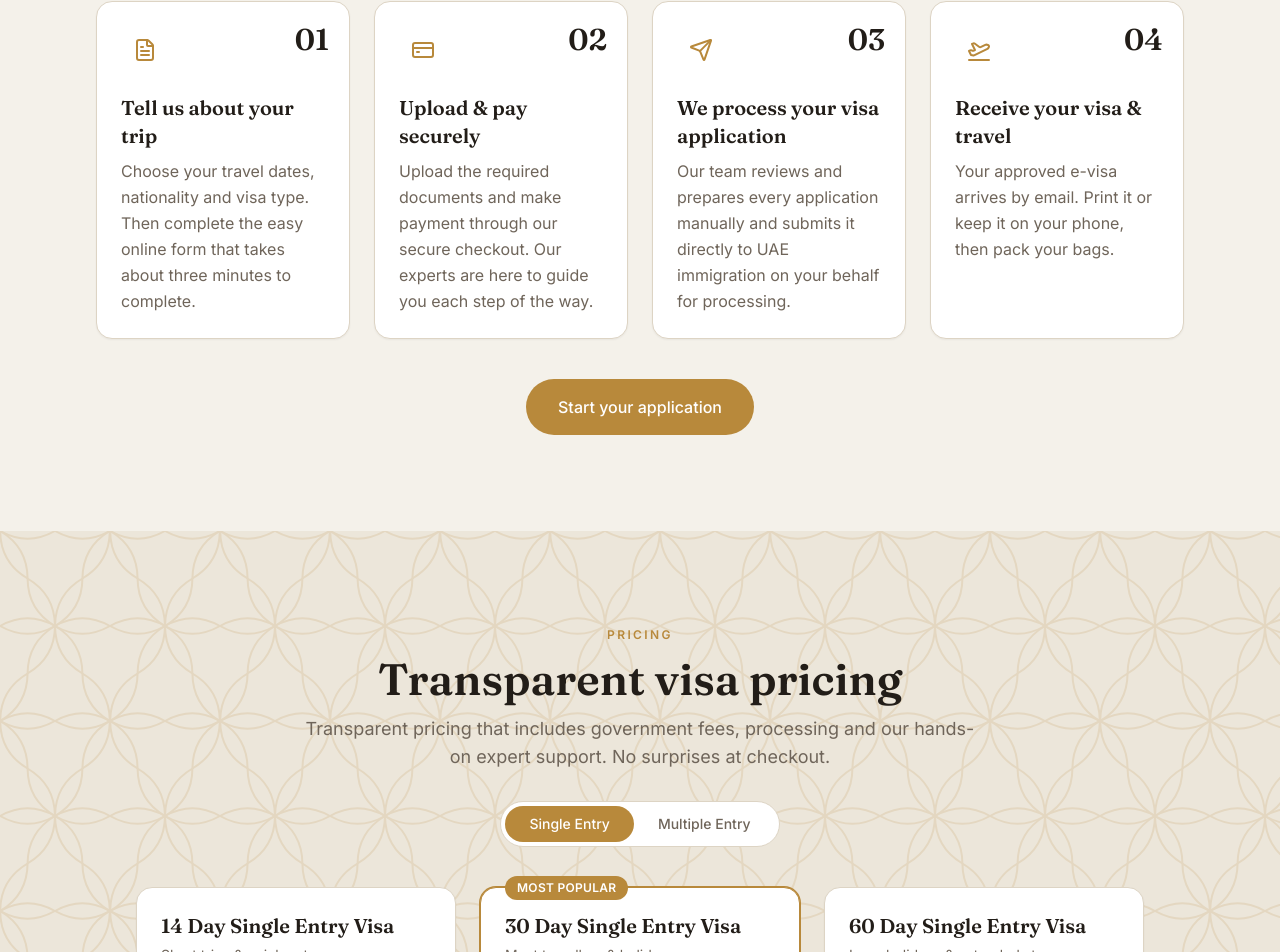
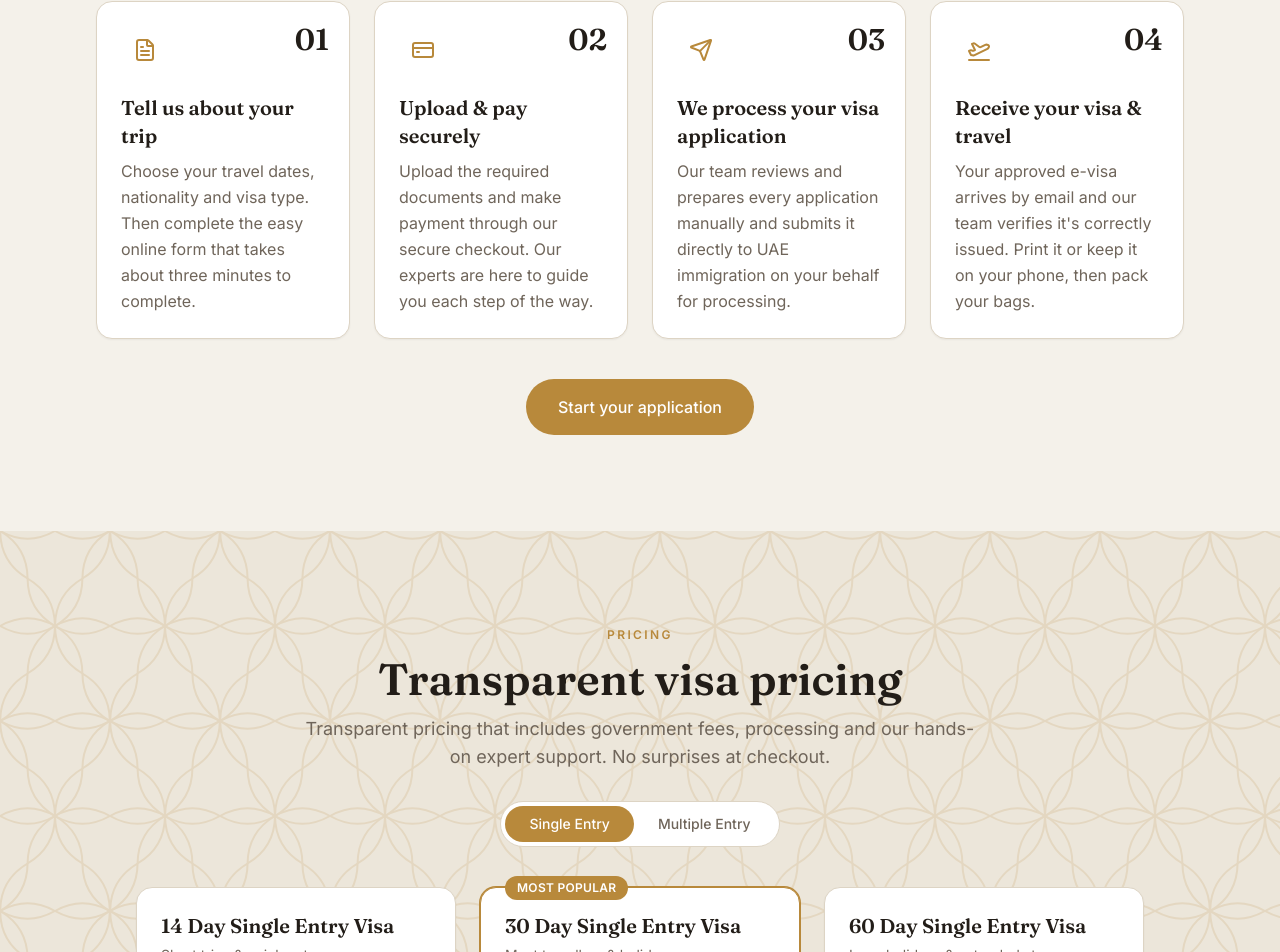
Before and after one commit to bvtonder1980-cmd/dubavisas, a Next.js app: page / in a window 1280 px wide. Shown: the part 2035-2987 px from the top of the page. Built offline with nearby package versions, Linux system fonts and the light colour scheme.

Commit message:
feat: enhance e-visa arrival description in how-it-works component
Co-authored-by: bvtonder1980-cmd <275993852+bvtonder1980-cmd@users.noreply.github.com>

```diff
--- a/components/how-it-works.tsx
+++ b/components/how-it-works.tsx
@@ -21,7 +21,7 @@ const steps = [
   {
     icon: PlaneTakeoff,
     title: "Receive your visa & travel",
-    body: "Your approved e-visa arrives by email. Print it or keep it on your phone, then pack your bags.",
+    body: "Your approved e-visa arrives by email and our team verifies it's correctly issued. Print it or keep it on your phone, then pack your bags.",
   },
 ]
 
```
